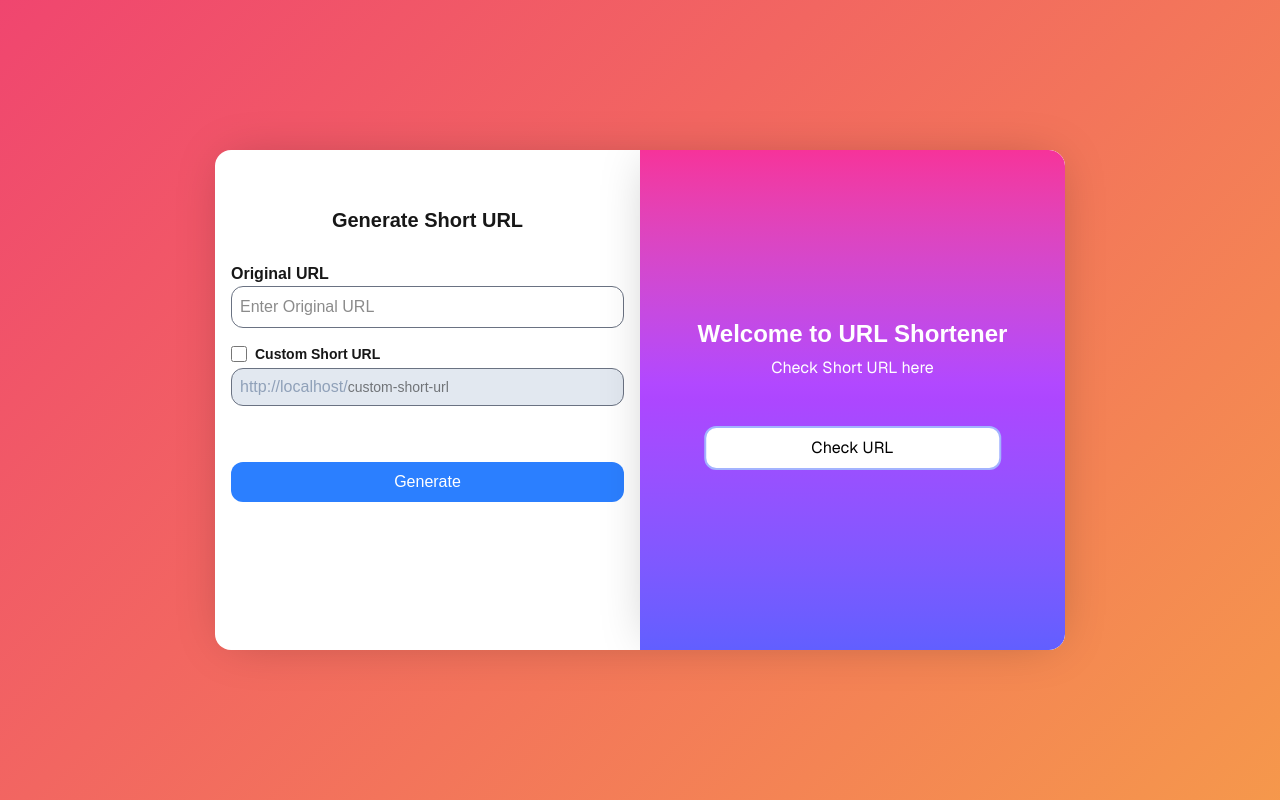
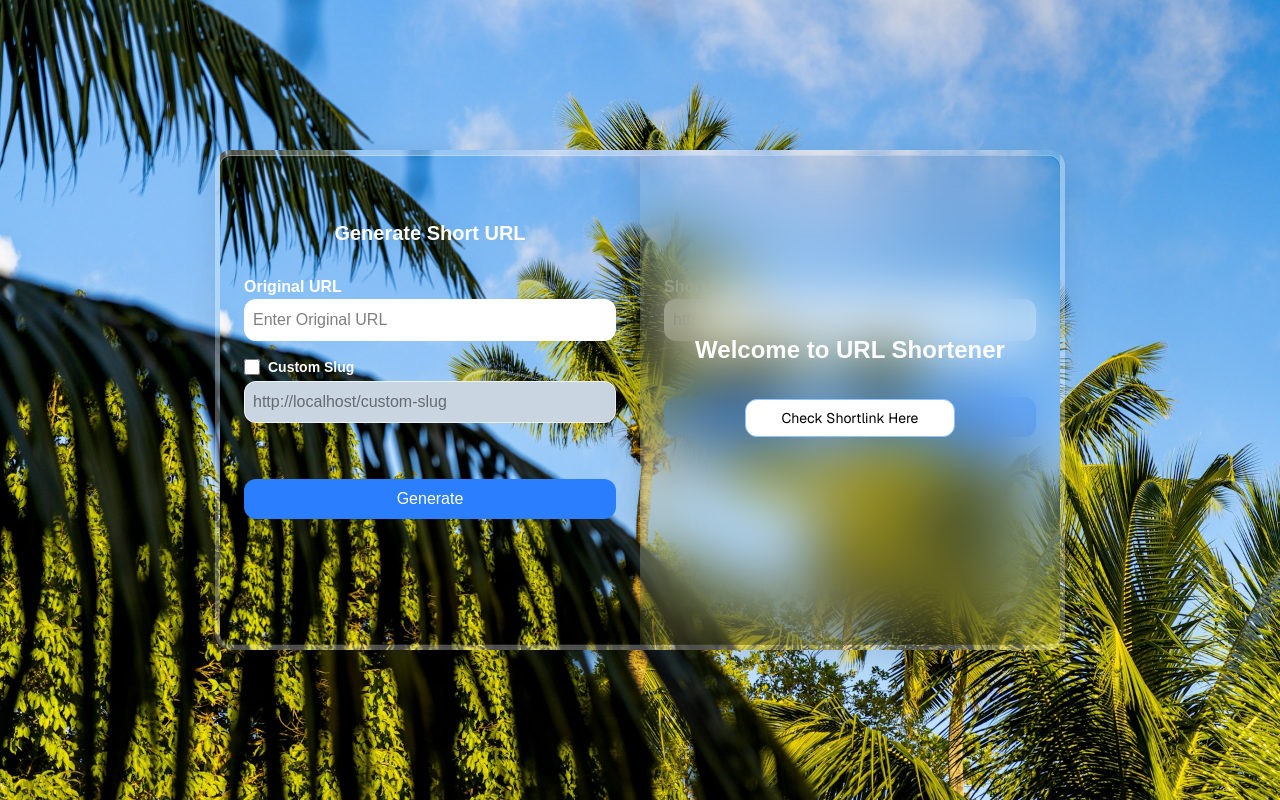
Before and after one commit to solehudin5699/url-shortener, a Next.js app: page / in a window 1280 px wide. Built offline with nearby package versions, Linux system fonts and the light colour scheme.

Commit message:
update UI,api

```diff
--- a/src/app/api/check-link/route.ts
+++ b/src/app/api/check-link/route.ts
@@ -1,30 +1,33 @@
 export const runtime = 'nodejs';
-const APP_SCRIPT_URL = process.env.APP_SCRIPT_URL || '';
+// const APP_SCRIPT_URL = process.env.APP_SCRIPT_URL || '';
 
 export async function GET(request: Request) {
   const { searchParams } = new URL(request.url);
-  const code = searchParams.get('code');
+  const url = searchParams.get('url');
   try {
-    if (!code) {
+    if (!url) {
       return new Response(JSON.stringify({ error: 'Invalid input' }), { status: 400 });
     }
 
-    const response = await fetch(APP_SCRIPT_URL + `?code=${code}`, {
+    const response = await fetch(`${url}`, {
       method: 'GET',
-      headers: {
-        'Content-Type': 'application/json',
-      },
+      redirect: 'manual',
+      // headers: {
+      //   'Content-Type': 'application/json',
+      // },
     });
 
-    const data = await response.json();
+    // const data = await response.json();
+    const originalUrl = response.headers.get('location');
+    console.log(response.headers.get('location'));
 
-    if (data?.code !== 200) {
-      return new Response(JSON.stringify({ error: data?.error || 'Error processing request' }), {
-        status: data?.code || 500,
-      });
-    }
+    // if (data?.code !== 200) {
+    //   return new Response(JSON.stringify({ error: data?.error || 'Error processing request' }), {
+    //     status: data?.code || 500,
+    //   });
+    // }
 
-    return new Response(JSON.stringify({ originalUrl: data?.originalUrl, status: 'success' }), {
+    return new Response(JSON.stringify({ originalUrl: originalUrl, status: 'success' }), {
       status: 200,
     });
   } catch (_error) {
--- a/src/app/globals.css
+++ b/src/app/globals.css
@@ -24,6 +24,7 @@ body {
   color: var(--foreground);
   font-family: Arial, Helvetica, sans-serif;
   height: 100%;
+  font-size: 16px;
 }
 
 ol,
@@ -48,3 +49,62 @@ ul {
     background-position: 0% 50%;
   }
 }
+
+.bg_view {
+  background-image: url('/view_2.jpg');
+  background-size: cover;
+  background-repeat: no-repeat;
+  background-position: bottom;
+}
+.bg_view_card {
+  background-image: url('/view_2.jpg');
+  background-size: cover;
+  background-repeat: no-repeat;
+  background-position: center;
+  border: 5px solid rgba(255, 255, 255, 0.3);
+  box-shadow: 0 8px 32px rgba(0, 0, 0, 0.1), inset 0 1px 0 rgba(255, 255, 255, 0.5),
+    inset 0 -1px 0 rgba(255, 255, 255, 0.1), inset 0 0 0px 0px rgba(255, 255, 255, 0);
+  overflow: hidden;
+}
+.bg_view_card_overlay {
+  background: rgba(255, 255, 255, 0.05);
+  backdrop-filter: blur(30px);
+  -webkit-backdrop-filter: blur(30px);
+}
+
+.glass-card {
+  background: rgba(255, 255, 255, 0.05);
+  backdrop-filter: blur(15px);
+  -webkit-backdrop-filter: blur(5px);
+  border-radius: 20px;
+  border: 5px solid rgba(255, 255, 255, 0.3);
+  box-shadow: 0 8px 32px rgba(0, 0, 0, 0.1), inset 0 1px 0 rgba(255, 255, 255, 0.5),
+    inset 0 -1px 0 rgba(255, 255, 255, 0.1), inset 0 0 0px 0px rgba(255, 255, 255, 0);
+  position: relative;
+  overflow: hidden;
+}
+
+.glass-card::before {
+  content: '';
+  position: absolute;
+  top: 0;
+  left: 0;
+  right: 0;
+  height: 5px;
+  background: linear-gradient(90deg, transparent, rgba(255, 255, 255, 0.8), transparent);
+}
+
+.glass-card::after {
+  content: '';
+  position: absolute;
+  top: 0;
+  left: 0;
+  width: 1px;
+  height: 100%;
+  background: linear-gradient(
+    180deg,
+    rgba(255, 255, 255, 0.8),
+    transparent,
+    rgba(255, 255, 255, 0.3)
+  );
+}
--- a/src/app/layout.tsx
+++ b/src/app/layout.tsx
@@ -24,9 +24,7 @@ export default function RootLayout({
 }>) {
   return (
     <html lang="en">
-      <body
-        className={`${geistSans.variable} ${geistMono.variable} antialiased w-full container_app`}
-      >
+      <body className={`${geistSans.variable} ${geistMono.variable} antialiased w-full bg_view`}>
         {children}
       </body>
     </html>
--- a/src/app/page.tsx
+++ b/src/app/page.tsx
@@ -7,10 +7,10 @@ import { cn } from '@/utils/className';
 
 export default function Home() {
   return (
-    <div className="min-h-screen flex items-center justify-center p-5">
+    <div className="min-h-screen flex items-center justify-center p-5 relative">
       <div
         className={cn(
-          'shadow-2xl bg-white rounded-2xl min-w-[300px] max-w-[850px] w-full min-h-[500px]',
+          'shadow-2xl bg_view_card rounded-2xl min-w-[300px] max-w-[850px] w-full min-h-[500px]',
           'relative overflow-hidden'
         )}
         style={
--- a/src/components/CheckShortUrl/CheckShortUrl.tsx
+++ b/src/components/CheckShortUrl/CheckShortUrl.tsx
@@ -1,16 +1,6 @@
 'use client';
 
 import React, { FormEvent, useState } from 'react';
-
-function extractCode(url: string) {
-  try {
-    const path = new URL(url).pathname; // Get "/aaa/test"
-    const parts = path.split('/').filter(Boolean); // array: ["aaa", "test"]
-    return parts[0]; // Get "aaa"
-  } catch (_error) {
-    return null;
-  }
-}
 
 function CheckShortUrl() {
   const [state, setState] = useState({
@@ -39,14 +29,13 @@ function CheckShortUrl() {
   const handleCheckShortUrl = async (e: FormEvent<HTMLFormElement>) => {
     e.preventDefault();
     const { shortUrl } = state;
-    const code = extractCode(shortUrl);
     if (!shortUrl) {
       alert('Please enter short url');
       return;
     }
     setState((prev) => ({ ...prev, isLoading: true }));
     try {
-      const response = await fetch(`/api/check-link?code=${code}`, {
+      const response = await fetch(`/api/check-link?url=${encodeURIComponent(shortUrl)}`, {
         headers: {
           'Content-Type': 'application/json',
         },
@@ -65,17 +54,17 @@ function CheckShortUrl() {
   };
 
   return (
-    <form className="flex flex-col gap-4 p-4 rounded-md w-1/2" onSubmit={handleCheckShortUrl}>
-      <h5 className="font-bold text-xl mb-3 text-center mt-10">Check Short URL</h5>
+    <form className="flex flex-col gap-4 p-6 w-1/2" onSubmit={handleCheckShortUrl}>
+      <h5 className="font-bold text-xl mb-3 text-center mt-10 text-white">Check Short URL</h5>
       <div>
-        <label htmlFor="short-url" className="font-semibold">
+        <label htmlFor="short-url" className="font-semibold text-white">
           Short URL
         </label>
         <input
           type="text"
           id="short-url"
-          placeholder={window.location.origin + '/short-url'}
-          className="w-full p-2 rounded-xl border border-gray-500"
+          placeholder={window.location.origin + '/slug'}
+          className="w-full p-2 rounded-xl border border-white/70 text-black bg-white outline-0 focus-within:outline-2 focus-within:outline-blue-500"
           name="shortUrl"
           value={state.shortUrl}
           onChange={handleChange}
@@ -89,18 +78,23 @@ function CheckShortUrl() {
         {state.isLoading ? 'Checking...' : 'Check Now'}
       </button>
 
+      {state.resultGenerated === null && (
+        <span className="text-sm bg-white p-3 text-black/80 rounded-2xl">
+          The link you entered does not redirect to another URL
+        </span>
+      )}
       {state.resultGenerated && (
-        <div className="flex flex-col gap-1 border border-gray-300 p-4 rounded-xl overflow-auto">
+        <div className="flex flex-col gap-1 border border-gray-300 p-3 rounded-xl relative bg-slate-100 backdrop-blur-2xl">
           <p className="text-green-500 font-semibold">Original URL</p>
-          <div className="flex items-center gap-2">
-            <span className="text-sm text-slate-400">{state.resultGenerated}</span>
           <button
-              className="bg-blue-500 hover:opacity-90 text-white px-2 py-1 rounded-xl cursor-pointer text-sm"
+            className="bg-blue-500 hover:opacity-90 text-white px-2 py-1 rounded-xl cursor-pointer text-sm top-3 right-3 absolute"
             onClick={handleCopy}
             type="button"
           >
             {isCopied ? 'Copied' : 'Copy'}
           </button>
+          <div className="overflow-auto">
+            <span className="text-sm text-black/80">{state.resultGenerated}</span>
           </div>
         </div>
       )}
--- a/src/components/CreateShortUrl/CreateShortUrl.tsx
+++ b/src/components/CreateShortUrl/CreateShortUrl.tsx
@@ -33,7 +33,7 @@ function CreateShortUrl() {
     e.preventDefault();
     const { originalUrl, shortCode } = state;
     if (!originalUrl) {
-      alert('Please enter original url');
+      alert('Please enter custom slug');
       return;
     }
     setState((prev) => ({ ...prev, isLoading: true }));
@@ -62,17 +62,17 @@ function CreateShortUrl() {
   };
 
   return (
-    <form className="flex flex-col gap-4 p-4 rounded-md w-1/2" onSubmit={handleGenerate}>
-      <h5 className="font-bold text-xl mb-3 text-center mt-10">Generate Short URL</h5>
+    <form className="flex flex-col gap-4 p-6 w-1/2" onSubmit={handleGenerate}>
+      <h5 className="font-bold text-xl mb-3 text-center mt-10 text-white">Generate Short URL</h5>
       <div>
-        <label htmlFor="original-url" className="font-semibold">
+        <label htmlFor="original-url" className="font-semibold text-white">
           Original URL
         </label>
         <input
           type="text"
           id="original-url"
           placeholder="Enter Original URL"
-          className="w-full p-2 rounded-xl border border-gray-500"
+          className="w-full p-2 rounded-xl border border-white/70 outline-0 focus:outline-2 focus:outline-blue-500 text-black bg-white"
           name="originalUrl"
           value={state.originalUrl}
           onChange={handleChange}
@@ -97,19 +97,20 @@ function CreateShortUrl() {
             }}
             readOnly
           />
-          <span className="text-sm">Custom Short URL</span>
+          <span className="text-sm text-white">Custom Slug</span>
         </label>
         <div
           className={cn(
-            'border flex rounded-xl items-center pl-2 text-slate-400 border-gray-500 whitespace-nowrap',
-            !state.useCustomUrl && 'bg-slate-200 cursor-not-allowed'
+            'border flex rounded-xl items-center pl-2 text-black border-white/70 whitespace-nowrap bg-white',
+            !state.useCustomUrl && 'bg-slate-300 cursor-not-allowed text-black/50',
+            'outline-0 focus-within:outline-2 focus-within:outline-blue-500'
           )}
         >
           {window.location.origin}/
           <input
             type="text"
-            placeholder="custom-short-url"
-            className="w-full p-2 pl-0 rounded-tr-xl rounded-br-xl outline-none text-black text-sm focus:ring-2 focus:ring-blue-500 disabled:cursor-not-allowed"
+            placeholder="custom-slug"
+            className="w-full p-2 pl-0 rounded-tr-xl rounded-br-xl outline-none border-white/70 outline-0 text-black bg-white disabled:cursor-not-allowed disabled:bg-slate-300"
             name="shortCode"
             disabled={!state.useCustomUrl}
             value={state.shortCode}
--- a/src/components/Overlay/Overlay.tsx
+++ b/src/components/Overlay/Overlay.tsx
@@ -6,60 +6,39 @@ function Overlay() {
   return (
     <div
       className={cn(
-        'absolute w-[50%] top-0 left-0 bottom-0 transition-all duration-700',
-        'bg-gradient-to-t from-indigo-500 via-purple-500 to-pink-500',
+        'absolute w-[50%] top-0 left-0 bottom-0 transition-all duration-500',
+        'bg-gradient-to-t from-indigo-500 via-purple-500 to-pink-500 ',
         {
           'right-0 left-[50%] rounded-e-2xl': position === 'right',
           'left-0 right-[50%] rounded-s-2xl': position === 'left',
         },
-        'flex flex-col justify-center items-center gap-1 shadow-[0px_0px_50px_-12px_var(--tw-shadow-color,rgb(0_0_0/0.25))]'
+        'flex flex-col justify-center items-center gap-1 shadow-[0px_0px_50px_-12px_var(--tw-shadow-color,rgb(0_0_0/0.25))]',
+        'bg_view_card_overlay'
       )}
     >
       <h1 className="font-bold text-2xl text-center text-white">Welcome to URL Shortener</h1>
-      <div className="relative w-full h-7 overflow-hidden font-sans text-base">
-        <h1
-          className={cn(
-            'transition-all duration-700 whitespace-nowrap text-white absolute left top-1/2 left-1/2 -translate-x-1/2 -translate-y-1/2',
-            {
-              'translate-x-[-500px]': position === 'right',
-            }
-          )}
-        >
-          Shortener Long URL here
-        </h1>
-        <h1
-          className={cn(
-            'transition-all duration-700 whitespace-nowrap text-white absolute left top-1/2 left-1/2 -translate-x-1/2 -translate-y-1/2',
-            {
-              'translate-x-[500px]': position === 'left',
-            }
-          )}
-        >
-          Check Short URL here
-        </h1>
-      </div>
-      <div className="relative w-full h-24 overflow-hidden font-sans text-base">
+      <div className="relative w-full h-24 overflow-hidden font-sans text-base grid place-content-center">
         <button
           className={cn(
-            'bg-white text-black px-4 py-2 rounded-xl hover:bg-gradient-to-tr from-indigo-500 via-purple-500 to-pink-400 to-70% hover:border-pink-500 border-2 border-indigo-300 transition-all cursor-pointer mt-10 w-[70%] absolute left-1/2 -translate-x-1/2 duration-700 group',
+            'bg-white text-black px-4 py-2 rounded-xl border border-blue-300 transition-all cursor-pointer w-1/2 absolute left-1/2 -translate-x-1/2 duration-500 group top-1/2 -translate-y-1/2 text-sm hover:opacity-90 hover:bg-blue-500 hover:text-white',
             {
-              'translate-x-[-700px]': position === 'right',
+              'translate-x-[300%]': position === 'right',
             }
           )}
           onClick={() => setPosition(position === 'left' ? 'right' : 'left')}
         >
-          <span className="group-hover:text-white transition-all duration-150">Shorten URL</span>
+          Shorten URL Here
         </button>
         <button
           className={cn(
-            'bg-white text-black px-4 py-2 rounded-xl hover:bg-gradient-to-tr from-indigo-500 via-purple-500 to-pink-400 to-70% hover:border-pink-500 border-2 border-indigo-300 transition-all cursor-pointer mt-10 w-[70%] absolute left-1/2 -translate-x-1/2 duration-700 group',
+            'bg-white text-black px-4 py-2 rounded-xl border border-blue-300 transition-all cursor-pointer w-1/2 absolute left-1/2 -translate-x-1/2 duration-500 group top-1/2 -translate-y-1/2 text-sm hover:opacity-90 hover:bg-blue-500 hover:text-white',
             {
-              'translate-x-[700px]': position === 'left',
+              'translate-x-[-300%]': position === 'left',
             }
           )}
           onClick={() => setPosition(position === 'left' ? 'right' : 'left')}
         >
-          <span className="group-hover:text-white transition-all duration-150">Check URL</span>
+          Check Shortlink Here
         </button>
       </div>
     </div>
```
Also changed, not shown: public/view_2.jpg (added). Lines whose indentation alone changed are shown as unchanged.
